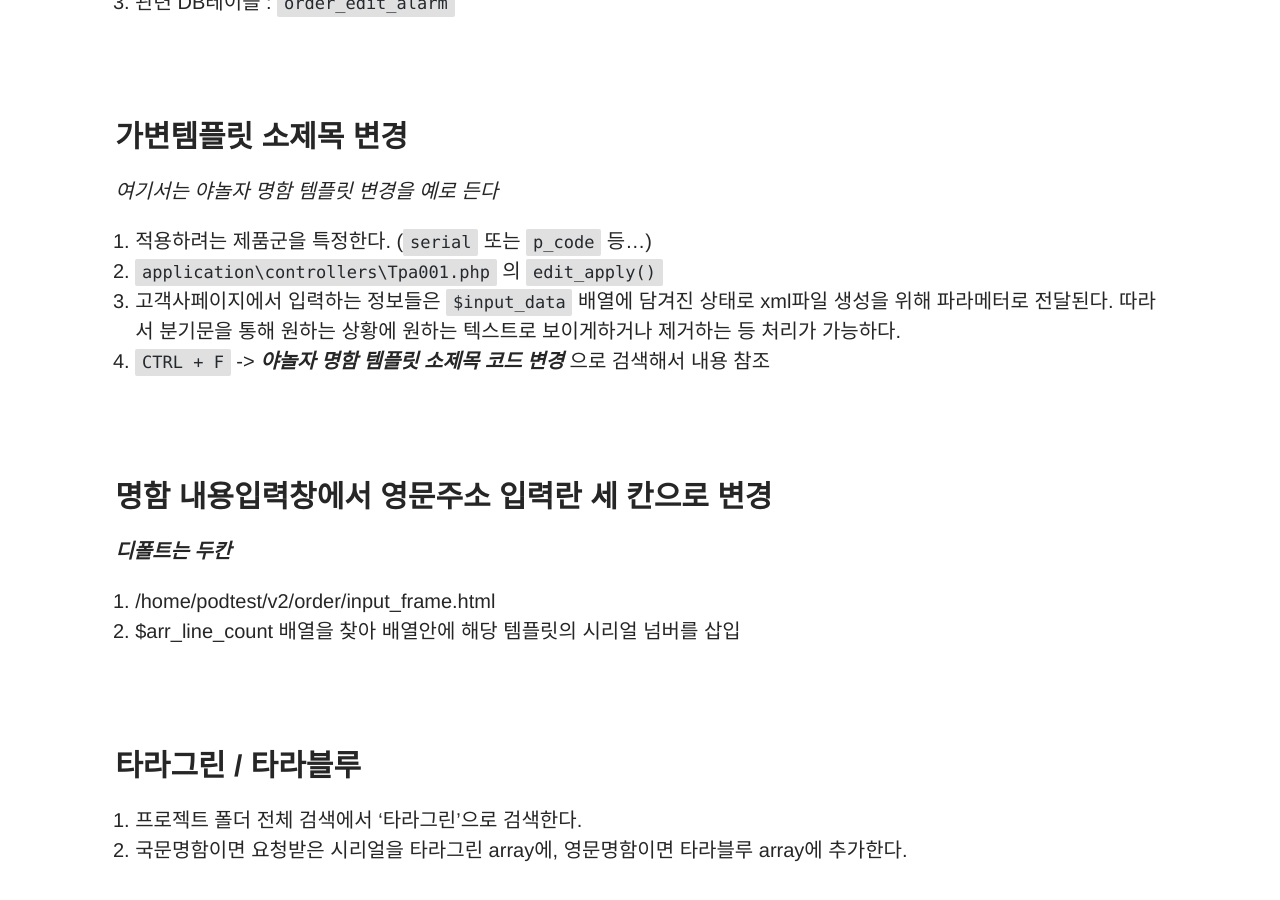
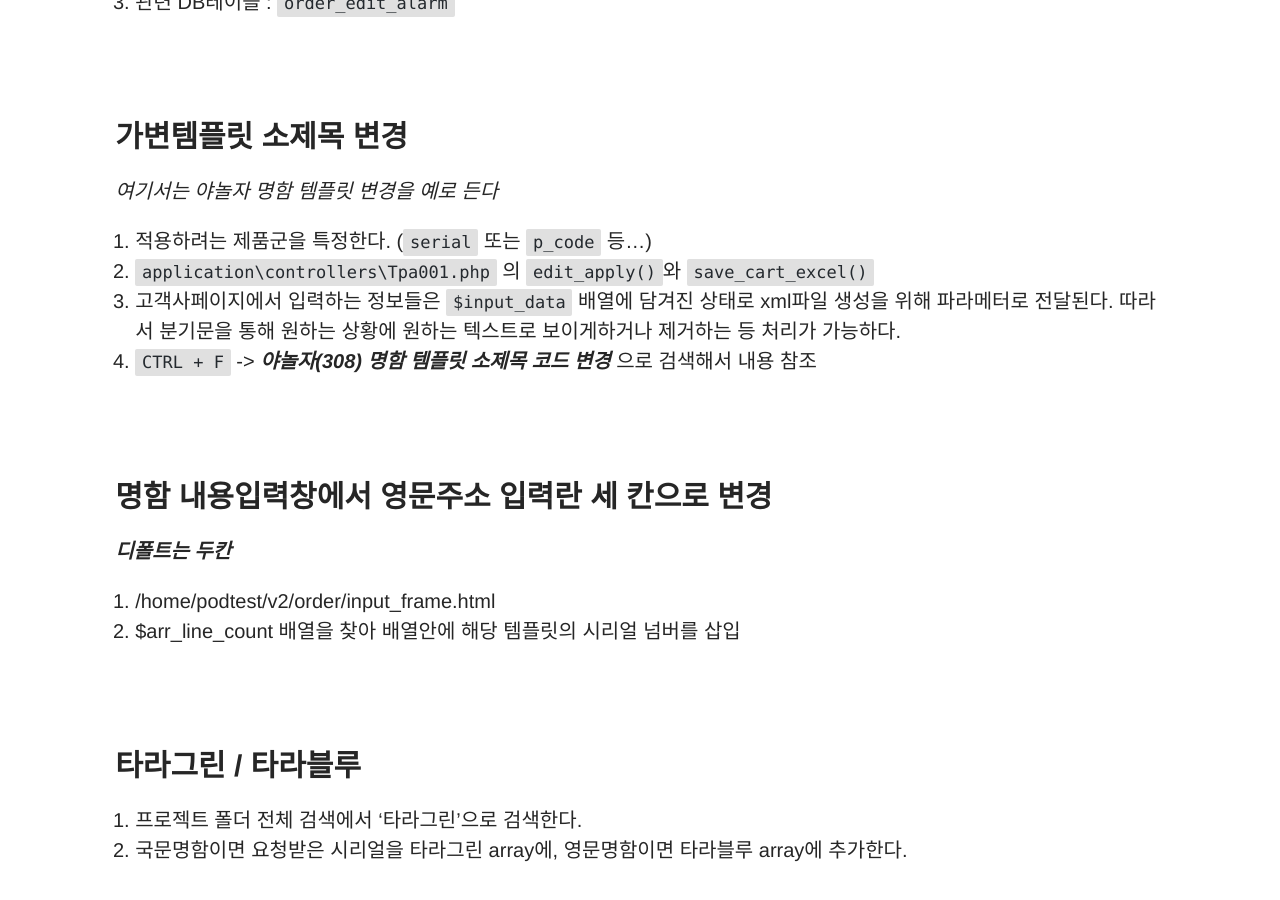
Before and after one commit to fffight88/fffight88.github.io, a Jekyll site: the page built from _jobdetail/tcps-management.md, in a window 1280 px wide and 900 px high, scrolled down 7348 px. Built offline with Jekyll 4.4.1, drawn with Linux system fonts in a browser that asks for light colours; a script that is not in the unit is left out; comment, search, counter and statistics services are not loaded.

Commit message:
포스트 수정

```diff
--- a/_jobdetail/tcps-management.md
+++ b/_jobdetail/tcps-management.md
@@ -259,9 +259,9 @@ array(
 *여기서는 야놀자 명함 템플릿 변경을 예로 든다*
 
 1. 적용하려는 제품군을 특정한다. (`serial` 또는 `p_code` 등...)
-2. `application\controllers\Tpa001.php` 의 `edit_apply()`
+2. `application\controllers\Tpa001.php` 의 `edit_apply()`와 `save_cart_excel()`
 3. 고객사페이지에서 입력하는 정보들은 `$input_data` 배열에 담겨진 상태로 xml파일 생성을 위해 파라메터로 전달된다. 따라서 분기문을 통해 원하는 상황에 원하는 텍스트로 보이게하거나 제거하는 등 처리가 가능하다.
-4. `CTRL + F` -> ***야놀자 명함 템플릿 소제목 코드 변경*** 으로 검색해서 내용 참조
+4. `CTRL + F` -> ***야놀자(308) 명함 템플릿 소제목 코드 변경*** 으로 검색해서 내용 참조
 
 <br>
 <br>
```
Also changed, not shown: _posts/2023-04-13-coding-tips.md (+2 -2 lines).
